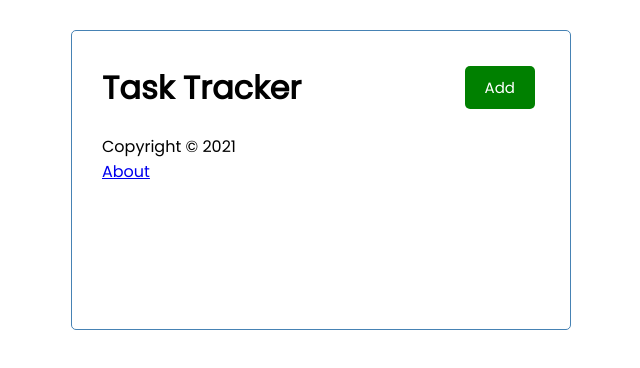
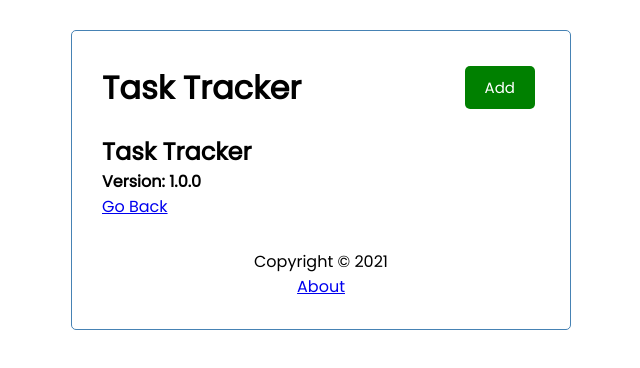
Before and after one commit to vanhoa690/hoadv_angular, an Angular app: page /about in a window 1280 px wide. Before the commit this address led to /. Shown: the top 368 px of the page, without its empty margins (319-959 px from the left). Built offline with nearby package versions, Linux system fonts and the light colour scheme.

Commit message:
add about

```diff
--- a/src/app/app.module.ts
+++ b/src/app/app.module.ts
@@ -11,12 +11,12 @@
 import { TasksComponent } from './components/tasks/tasks.component';
 import { TaskItemComponent } from './components/task-item/task-item.component';
 import { AddTaskComponent } from './components/add-task/add-task.component';
-// import { AboutComponent } from './components/about/about.component';
+import { AboutComponent } from './components/about/about.component';
 import { FooterComponent } from './components/footer/footer.component';
 
 const appRoutes: Routes = [
   { path: '', component: TasksComponent },
-  //   { path: 'about', component: AboutComponent },
+  { path: 'about', component: AboutComponent },
 ];
 
 @NgModule({
@@ -27,7 +27,7 @@
     TasksComponent,
     TaskItemComponent,
     AddTaskComponent,
-    // AboutComponent,
+    AboutComponent,
     FooterComponent,
   ],
   imports: [
--- /dev/null
+++ b/src/app/components/about/about.component.html
@@ -0,0 +1,5 @@
+<div>
+    <h2>Task Tracker</h2>
+    <h4>Version: 1.0.0</h4>
+    <a routerLink="/">Go Back</a>
+  </div>
--- a/src/app/components/footer/footer.component.css
+++ b/src/app/components/footer/footer.component.css
@@ -0,0 +1,4 @@
+footer {
+  margin-top: 30px;
+  text-align: center;
+}
--- a/src/app/components/tasks/tasks.component.ts
+++ b/src/app/components/tasks/tasks.component.ts
@@ -19,8 +19,6 @@
   }
 
   addTask(task: Task) {
-    console.log(task);
-
     this.taskService.addTask(task).subscribe((task) => this.tasks.push(task));
   }
 
```
Also changed, not shown: src/app/components/about/about.component.ts (added, +12 -0 lines), src/app/components/about/about.component.css (added), 1 other file (tests, documents, lock files or other folders).
